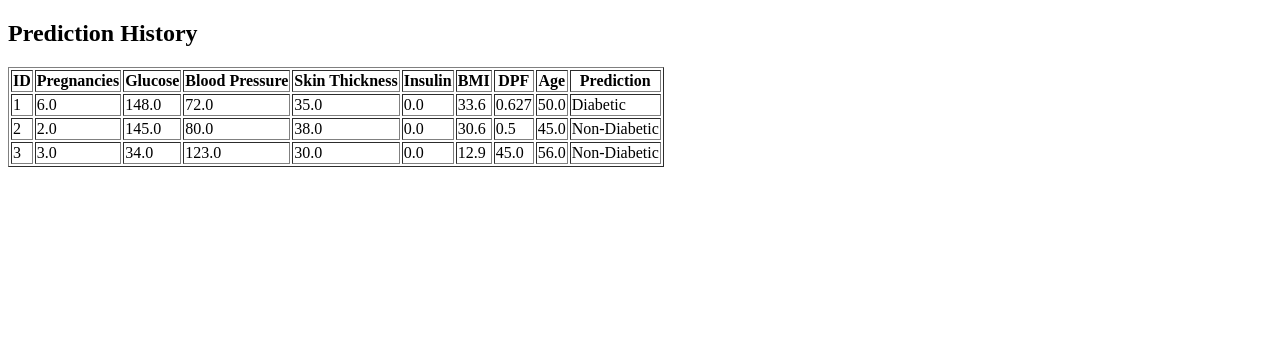
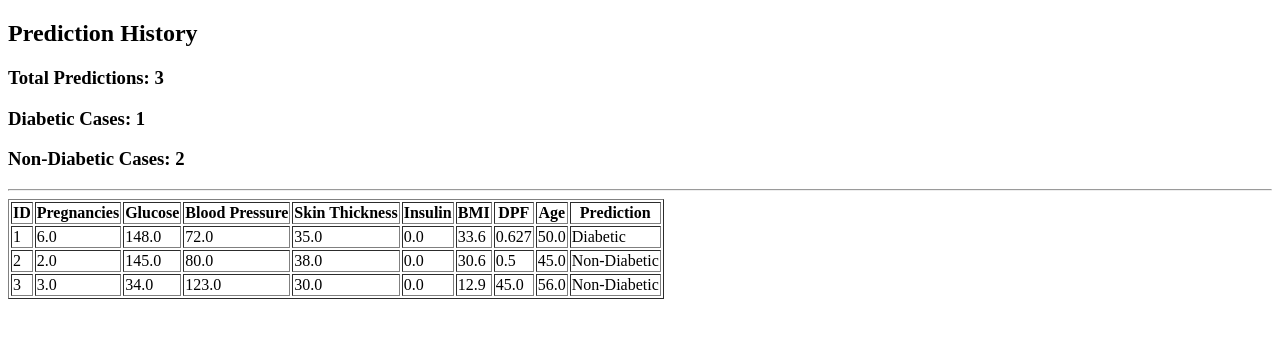
Before and after one commit to Adithya-M-975/DiabetesPredictionProject, a Flask app: page /history in a window 1280 px wide. Shown: the top 338 px of the page. Run offline with Flask 3, Linux system fonts and the light colour scheme; data comes from the database, SQL or seed files in the repository; parts of the project's set-up code (start-up, migrations or seed data) failed here and were passed over.

Commit message:
Added dashboard statistics

```diff
--- a/app.py
+++ b/app.py
@@ -94,11 +94,28 @@ def history():
 
     records = cursor.fetchall()
 
+    total_predictions = len(records)
+
+    diabetic_count = sum(
+        1 for row in records
+        if row[9] == "Diabetic"
+    )
+
+    non_diabetic_count = sum(
+        1 for row in records
+        if row[9] == "Non-Diabetic"
+    )
+
+
+
     conn.close()
 
     return render_template(
         'history.html',
-        records=records
+        records=records,
+        total_predictions=total_predictions,
+        diabetic_count=diabetic_count,
+        non_diabetic_count=non_diabetic_count
     )
 
 # Run app
--- a/templates/history.html
+++ b/templates/history.html
@@ -6,6 +6,13 @@
 <body>
 
 <h2>Prediction History</h2>
+<h3>Total Predictions: {{ total_predictions }}</h3>
+
+<h3>Diabetic Cases: {{ diabetic_count }}</h3>
+
+<h3>Non-Diabetic Cases: {{ non_diabetic_count }}</h3>
+
+<hr>
 
 <table border="1">
 
```
